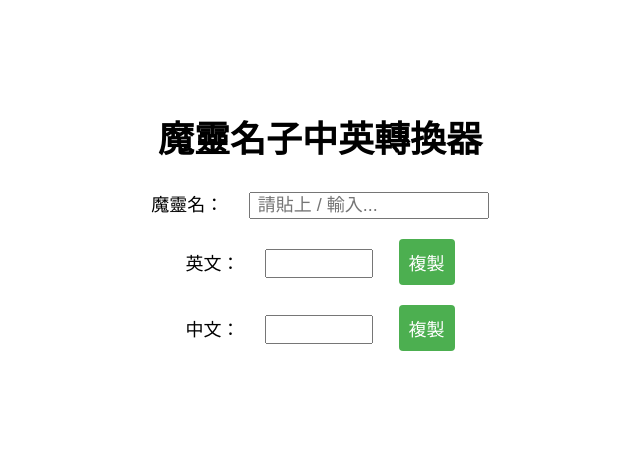
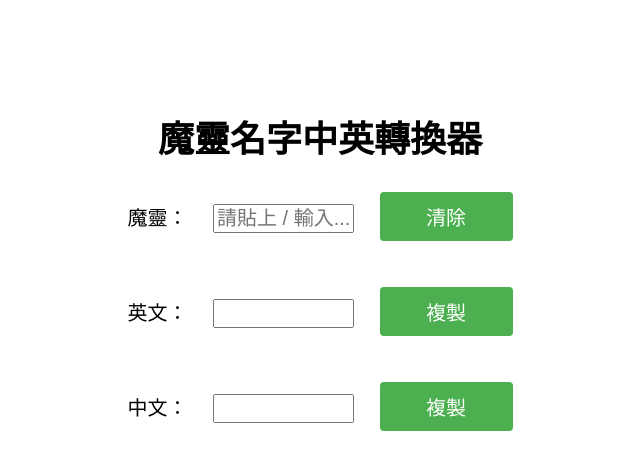
Before and after one commit to ms0246478/ms0246478.github.io, a plain HTML site: page index.html in a window 1280 px wide. Shown: the whole page, without its empty margins (320-960 px from the left). Drawn offline with Linux system fonts and the light colour scheme.

Commit message:
Update index.html

```diff
--- a/index.html
+++ b/index.html
@@ -17,19 +17,16 @@
 
         label, input, button {
             margin: 10px;
-            font-size: 18px;
+            font-size: 20px;
+            width: 133px;
         }
 
-        #outputResult {
+        #outputResult, #outputResult2 {
             margin: 10px;
             font-size: 20px;
-            width: 100px;
+            width: 133px;
         }
-	#outputResult2 {
-            margin: 10px;
-            font-size: 20px;
-            width: 100px;
-        }
+
         button {
             padding: 10px;
             cursor: pointer;
@@ -47,14 +44,15 @@
 </head>
 <body>
     <br><br><br>
-    <h1>魔靈名子中英轉換器</h1>
-    <label for="userInput">魔靈名：</label>
-    <input type="text" id="userInput" placeholder=" 請貼上 / 輸入..." oninput="outputData()">
-    <br>
+    <h1>魔靈名字中英轉換器</h1>
+    <label for="userInput">魔靈：</label>
+    <input type="text" id="userInput" placeholder="請貼上 / 輸入..." oninput="outputData()">
+    <button onclick="clearInput()">清除</button>
+    <br><br>
     <label for="outputResult">英文：</label>
     <input type="text" id="outputResult" readonly>
     <button onclick="copyToClipboard()">複製</button>
-    <br>
+    <br><br>
     <label for="outputResult2">中文：</label>
     <input type="text" id="outputResult2" readonly>
     <button onclick="copyToClipboard2()">複製</button>
@@ -238,8 +236,7 @@
             for (var i = 0; i < database.length; i++) {
                 if (database[i].Cname === input) {
                     return database[i];
-                }
-				else if(database[i].name === input) {
+                } else if(database[i].name === input) {
                     return database[i];
                 }
             }
@@ -253,6 +250,7 @@
             document.execCommand("copy");
             window.getSelection().removeAllRanges();
         }
+
         function copyToClipboard2() {
             var outputResult2 = document.getElementById('outputResult2');
             outputResult2.select();
@@ -260,6 +258,12 @@
             document.execCommand("copy");
             window.getSelection().removeAllRanges();
         }
+
+        function clearInput() {
+            document.getElementById('userInput').value = '';
+            document.getElementById('outputResult').value = '';
+            document.getElementById('outputResult2').value = '';
+        }
     </script>
 
 </body>
```
Lines whose indentation alone changed are shown as unchanged.
